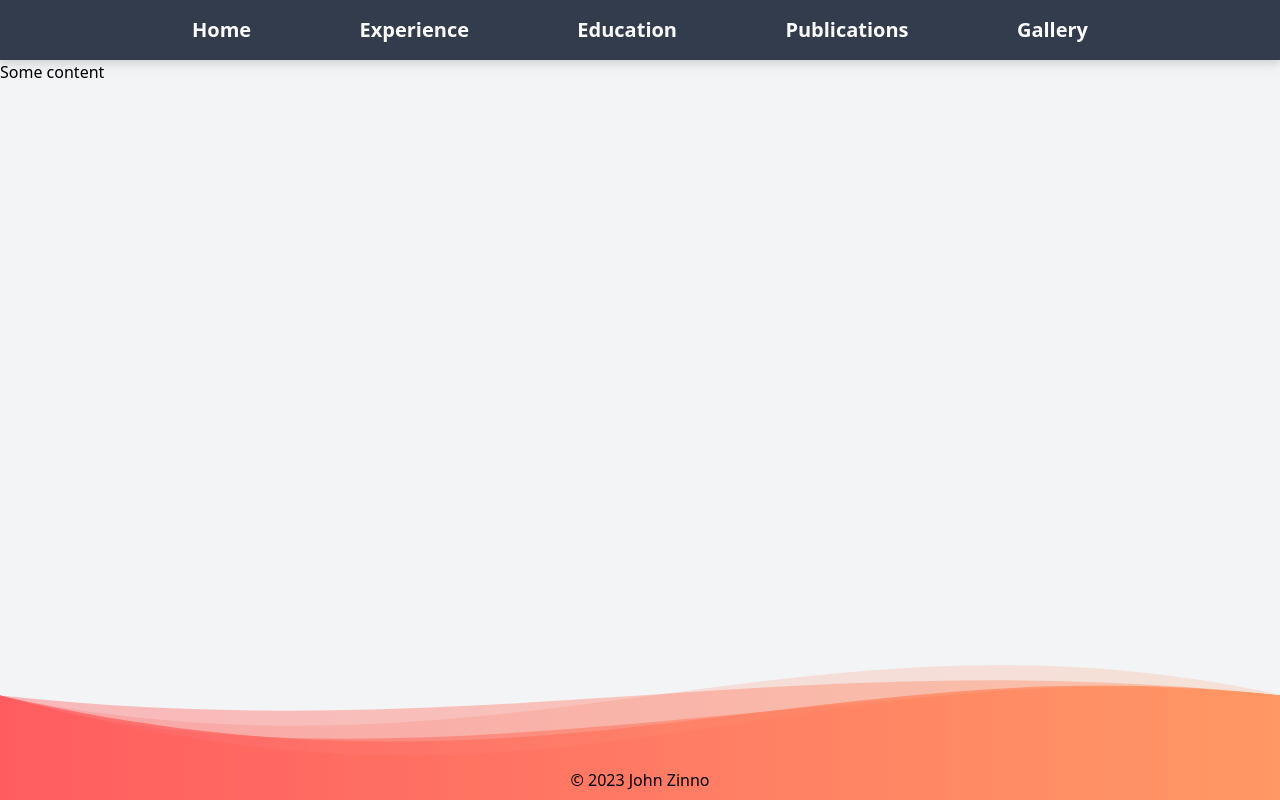
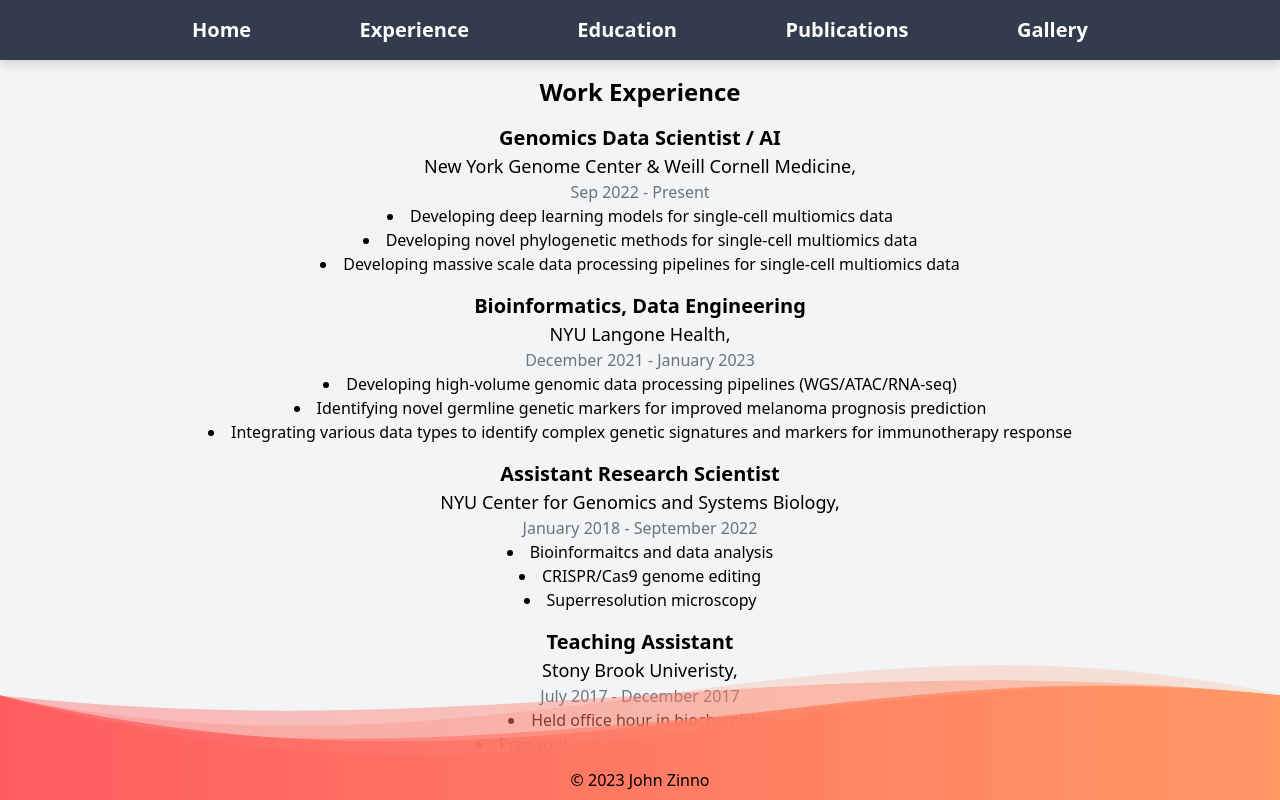
Before and after one commit to jzinno/jzinno.github.io, a Next.js app: page /experience in a window 1280 px wide. Shown: the top 800 px of the page. Built offline with nearby package versions, Linux system fonts and the light colour scheme.

Commit message:
add unpolished work exp

```diff
--- a/pages/experience.tsx
+++ b/pages/experience.tsx
@@ -4,15 +4,80 @@
 import WaveComponent from "../components/WaveComponent";
 
 const Experience: React.FC = () => {
+  const experiences = [
+    {
+      role: "Genomics Data Scientist / AI",
+      company: "New York Genome Center & Weill Cornell Medicine,",
+      duration: "Sep 2022 - Present",
+      responsibilities: [
+        "Developing deep learning models for single-cell multiomics data",
+        "Developing novel phylogenetic methods for single-cell multiomics data",
+        "Developing massive scale data processing pipelines for single-cell multiomics data",
+      ],
+    },
+    {
+      role: "Bioinformatics, Data Engineering",
+      company: "NYU Langone Health,",
+      duration: "December 2021 - January 2023",
+      responsibilities: [
+        "Developing high-volume genomic data processing pipelines (WGS/ATAC/RNA-seq)",
+        "Identifying novel germline genetic markers for improved melanoma prognosis prediction",
+        "Integrating various data types to identify complex genetic signatures and markers for immunotherapy response",
+      ],
+    },
+    {
+      role: "Assistant Research Scientist",
+      company: "NYU Center for Genomics and Systems Biology,",
+      duration: "January 2018 - September 2022",
+      responsibilities: [
+        "Bioinformaitcs and data analysis",
+        "CRISPR/Cas9 genome editing",
+        "Superresolution microscopy",
+      ],
+    },
+    {
+      role: "Teaching Assistant",
+      company: "Stony Brook Univeristy,",
+      duration: "July 2017 - December 2017 ",
+      responsibilities: [
+        "Held office hour in biochemistry",
+        "Prepared and graded exams and quizzes",
+        "Supervised laboratory experiments",
+      ],
+    },
+    {
+      role: "Teaching Assistant",
+      company: "Florida Southern College,",
+      duration: "August 2014 — May 2016",
+      responsibilities: [
+        "Held office hour in organic chemistry and biochemistry",
+        "Prepared and graded exams and quizzes",
+        "Supervised laboratory experiments",
+      ],
+    },
+    // Add more experiences as needed
+  ];
+
   return (
     <div className="flex flex-col min-h-screen bg-gray-100">
       <Head>
         <title>Experience - John Zinno</title>
       </Head>
       <Header />
-      <main>
-        <h1>Some content</h1>
-        {/* Add your Experience content here */}
+      <main className="p-4 text-center">
+        <h1 className="text-2xl font-bold mb-4">Work Experience</h1>
+        {experiences.map((exp, index) => (
+          <div key={index} className="mb-4">
+            <h2 className="text-xl font-bold">{exp.role}</h2>
+            <h3 className="text-lg">{exp.company}</h3>
+            <h4 className="text-gray-500">{exp.duration}</h4>
+            <ul className="list-disc list-inside">
+              {exp.responsibilities.map((resp, i) => (
+                <li key={i}>{resp}</li>
+              ))}
+            </ul>
+          </div>
+        ))}
       </main>
       <div className="text-center fixed bottom-0 left-0 w-full">
         <WaveComponent startColor="#ff5e62" endColor="#ff9966" />
```
